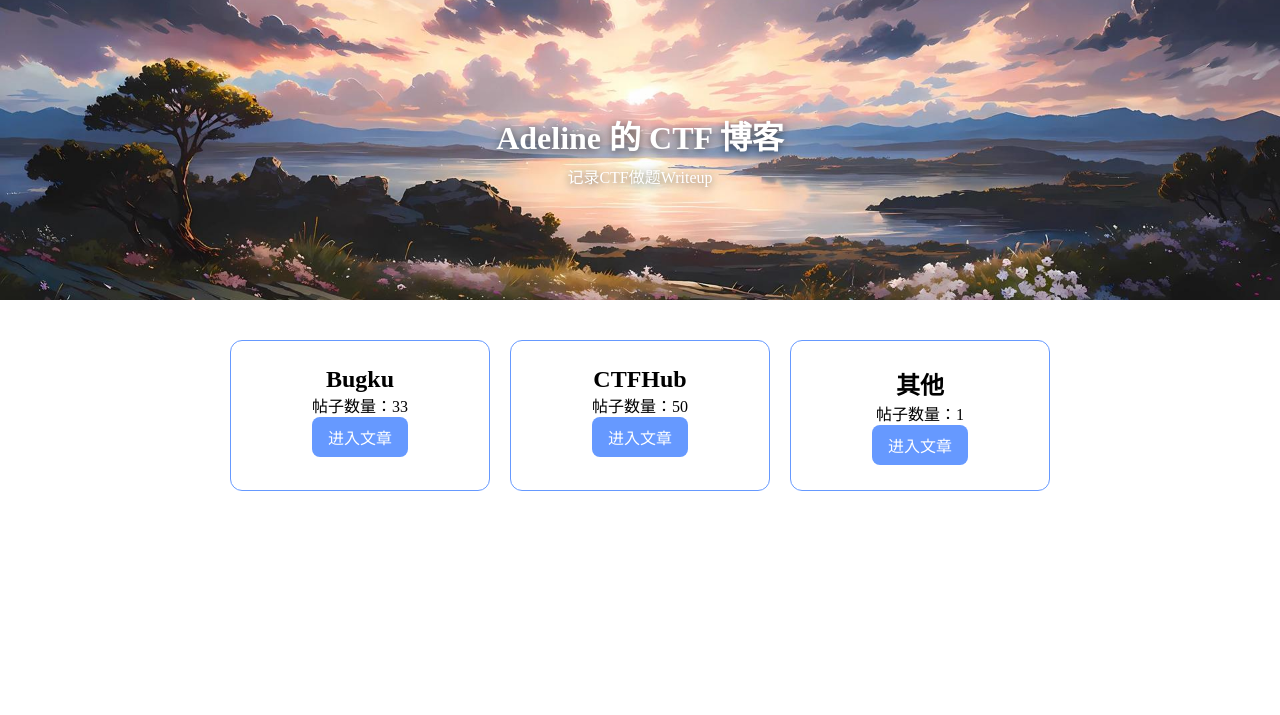
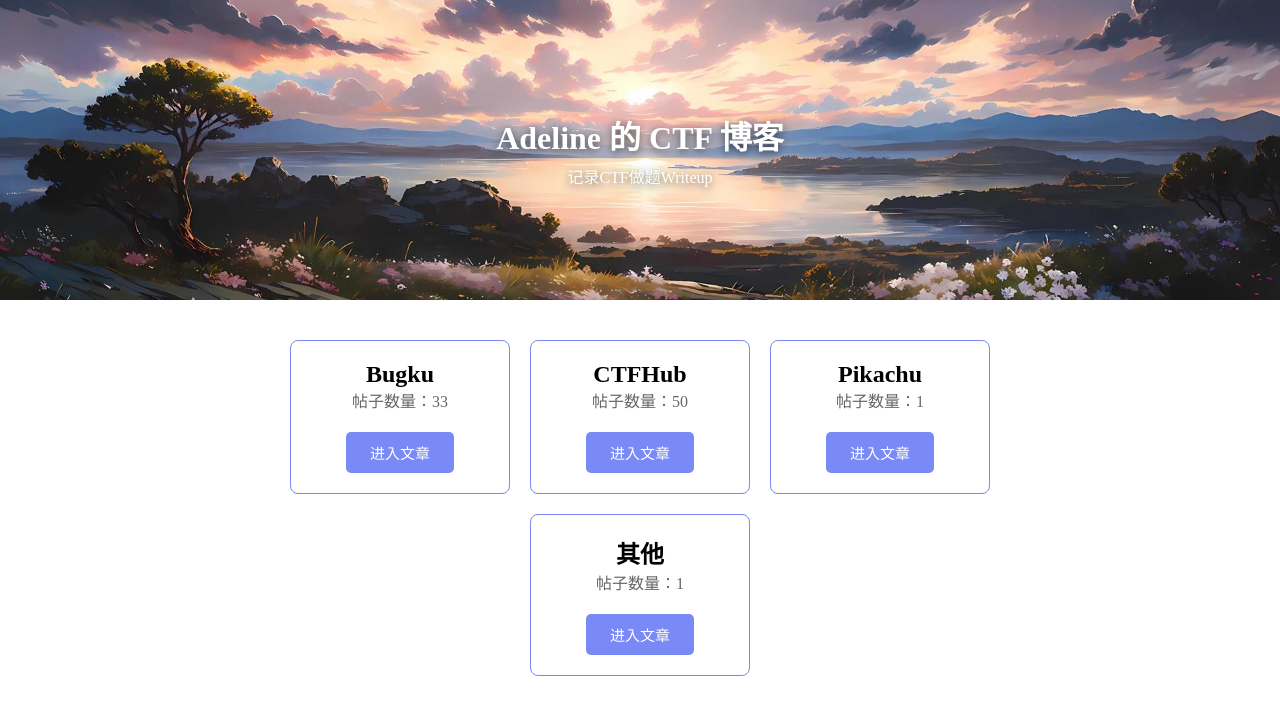
Before and after one commit to adelinecui/adelinecui.github.io, a Jekyll site: the page built from index.html, in a window 1280 px wide. Shown: the top 715 px of the page. Built offline with Jekyll 4.4.1, drawn with Linux system fonts in a browser that asks for light colours; the list of posts is cut into pages by our own code.

Commit message:
Update index.html

```diff
--- a/index.html
+++ b/index.html
@@ -1,28 +1,40 @@
 ---
 layout: home
-title: 我的博客
+title: Adeline 的 CTF 博客
 ---
 
-<div style="max-width:900px;margin:30px auto;padding:0 20px;">
+<div class="container">
+    <!-- 顶部横幅大图（保留你原来的） -->
 
-  <div style="display:grid;grid-template-columns:1fr 1fr 1fr;gap:20px;margin-top:40px;">
+    <!-- 卡片容器：一行四个，间距 20px，自适应居中 -->
+    <div style="display: flex; flex-wrap: wrap; justify-content: center; gap: 20px; margin-top: 40px;">
 
-    <div style="border:1px solid #6699ff;border-radius:12px;padding:25px;text-align:center;">
-      <h2>Bugku</h2>
-      <p>帖子数量：{% assign count = site.posts | where:"categories","bugku" %}{{ count.size }}</p >
-      <a href="/bugku.html" style="display:inline-block;padding:8px 16px;background:#6699ff;color:white;border-radius:8px;text-decoration:none;">进入文章</a >
+        <!-- 卡片 1：Bugku -->
+        <div style="width: 23%; min-width: 220px; border: 1px solid #7989f5; border-radius: 8px; padding: 20px; box-sizing: border-box; text-align: center; transition: box-shadow 0.3s;" onmouseover="this.style.boxShadow='0 4px 12px rgba(121,137,245,0.3)'" onmouseout="this.style.boxShadow='none'">
+            <h2 style="margin-top: 0; font-size: 24px;">Bugku</h2>
+            <p style="color: #666; margin-bottom: 20px;">帖子数量：33</p>
+            <a href="/categories/bugku" style="display: inline-block; background-color: #7989f5; color: white; padding: 10px 24px; border-radius: 5px; text-decoration: none; font-size: 15px;">进入文章</a>
         </div>
 
-    <div style="border:1px solid #6699ff;border-radius:12px;padding:25px;text-align:center;">
-      <h2>CTFHub</h2>
-      <p>帖子数量：{% assign count = site.posts | where:"categories","ctfhub" %}{{ count.size }}</p >
-      <a href="/ctfhub.html" style="display:inline-block;padding:8px 16px;background:#6699ff;color:white;border-radius:8px;text-decoration:none;">进入文章</a >
+        <!-- 卡片 2：CTFHub -->
+        <div style="width: 23%; min-width: 220px; border: 1px solid #7989f5; border-radius: 8px; padding: 20px; box-sizing: border-box; text-align: center; transition: box-shadow 0.3s;" onmouseover="this.style.boxShadow='0 4px 12px rgba(121,137,245,0.3)'" onmouseout="this.style.boxShadow='none'">
+            <h2 style="margin-top: 0; font-size: 24px;">CTFHub</h2>
+            <p style="color: #666; margin-bottom: 20px;">帖子数量：50</p>
+            <a href="/categories/ctfhub" style="display: inline-block; background-color: #7989f5; color: white; padding: 10px 24px; border-radius: 5px; text-decoration: none; font-size: 15px;">进入文章</a>
         </div>
 
-    <div style="border:1px solid #6699ff;border-radius:12px;padding:25px;text-align:center;">
-      <h2>其他</h2>
-      <p>帖子数量：{% assign count = site.posts | where_exp:'item','item.categories contains "other"' %}{{ count.size }}</p >
-      <a href="/other.html" style="display:inline-block;padding:8px 16px;background:#6699ff;color:white;border-radius:8px;text-decoration:none;">进入文章</a >
+        <!-- 卡片 3：Pikachu (已调整到第三个位置) -->
+        <div style="width: 23%; min-width: 220px; border: 1px solid #7989f5; border-radius: 8px; padding: 20px; box-sizing: border-box; text-align: center; transition: box-shadow 0.3s;" onmouseover="this.style.boxShadow='0 4px 12px rgba(121,137,245,0.3)'" onmouseout="this.style.boxShadow='none'">
+            <h2 style="margin-top: 0; font-size: 24px;">Pikachu</h2>
+            <p style="color: #666; margin-bottom: 20px;">帖子数量：1</p>
+            <a href="/categories/pikachu" style="display: inline-block; background-color: #7989f5; color: white; padding: 10px 24px; border-radius: 5px; text-decoration: none; font-size: 15px;">进入文章</a>
+        </div>
+
+        <!-- 卡片 4：其他 (已调整到第四个位置) -->
+        <div style="width: 23%; min-width: 220px; border: 1px solid #7989f5; border-radius: 8px; padding: 20px; box-sizing: border-box; text-align: center; transition: box-shadow 0.3s;" onmouseover="this.style.boxShadow='0 4px 12px rgba(121,137,245,0.3)'" onmouseout="this.style.boxShadow='none'">
+            <h2 style="margin-top: 0; font-size: 24px;">其他</h2>
+            <p style="color: #666; margin-bottom: 20px;">帖子数量：1</p>
+            <a href="/categories/others" style="display: inline-block; background-color: #7989f5; color: white; padding: 10px 24px; border-radius: 5px; text-decoration: none; font-size: 15px;">进入文章</a>
         </div>
 
     </div>
```
Lines whose indentation alone changed are shown as unchanged.
